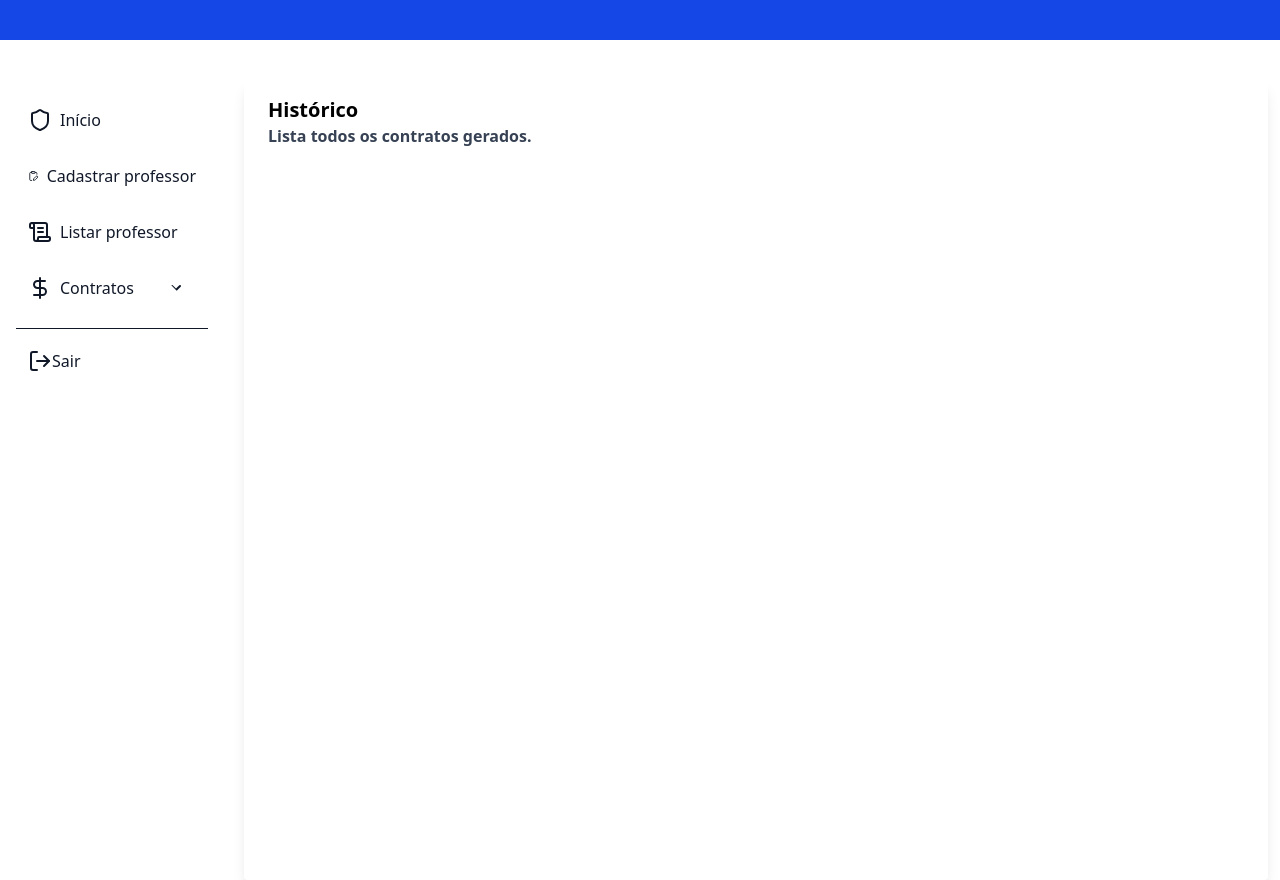
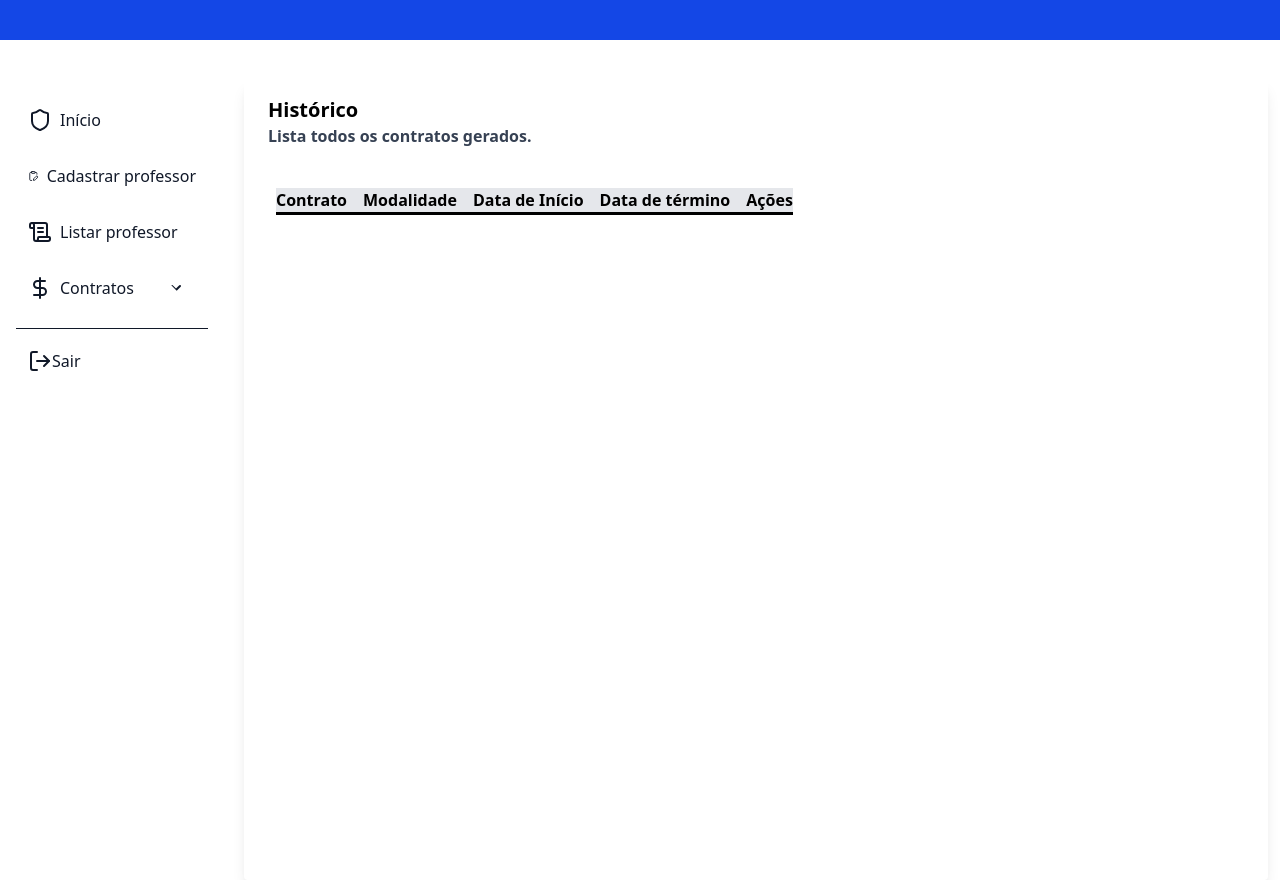
Before and after one commit to hgrgustavo/docentes-extraquadro, a Django app: page /menu/contratos/historico/ in a window 1280 px wide. Run offline with Django 5.2, Linux system fonts and the light colour scheme; tables that the repository leaves empty hold one stand-in row (values such as "Sample post"); data that the repository does not hold is empty; some libraries are stand-ins or nearby versions.

Commit message:
feat: working on history and contracts relation

```diff
--- a/docs/db_script.sql
+++ b/docs/db_script.sql
@@ -17,6 +17,7 @@ SET @OLD_SQL_MODE=@@SQL_MODE, SQL_MODE='ONLY_FULL_GROUP_BY,STRICT_TRANS_TABLES,N
 CREATE SCHEMA IF NOT EXISTS `db_controleextraquadro` ;
 USE `db_controleextraquadro` ;
 
+/*
 -- -----------------------------------------------------
 -- Table `db_controleextraquadro`.`usuario`
 -- -----------------------------------------------------
--- a/project/settings.py
+++ b/project/settings.py
@@ -80,7 +80,7 @@ DATABASES = {
         'ENGINE': 'django.db.backends.mysql',
         'NAME': 'db_controleextraquadro',
         'USER': 'root',
-        'PASSWORD': 'Gustavo@mysql69',
+        'PASSWORD': 'admin',
         'HOST': 'localhost',
         'PORT': '3306',
     }
--- a/website/models.py
+++ b/website/models.py
@@ -10,7 +10,7 @@ class ControlePagamento(models.Model):
         'Solicitacao', models.DO_NOTHING, default="")
     data_inicio = models.DateField()
     data_termino = models.DateField()
-    modalidade = models.CharField(max_length=45)
+    modalidade = models.CharField(max_length=45, default="hora-aula")
     curso_componentes = models.CharField(max_length=45)
     evento = models.CharField(max_length=45)
     solicitante = models.CharField(max_length=45)
--- a/website/templates/menu.html
+++ b/website/templates/menu.html
@@ -7,9 +7,6 @@
     <title>{% block title %}Home{% endblock %}</title>
     <script src="https://unpkg.com/lucide@latest"></script>
     <script src="https://cdn.jsdelivr.net/npm/@tailwindcss/browser@4"></script>
-    <link rel="stylesheet" href="https://cdn.datatables.net/2.2.2/css/dataTables.dataTables.css" />
-    <script src="https://cdn.datatables.net/2.2.2/js/dataTables.js"></script>
-    <script src="https://code.jquery.com/jquery-3.7.1.js" integrity="sha256-eKhayi8LEQwp4NKxN+CfCh+3qOVUtJn3QNZ0TciWLP4=" crossorigin="anonymous"></script>
     <script src="{% static 'js/fixes.js' %}" defer></script>
     <script src="{% static 'js/async.js' %}"></script>
 </head>
--- a/website/templates/menu_historico.html
+++ b/website/templates/menu_historico.html
@@ -9,7 +9,34 @@
         Lista todos os contratos gerados.
       </p>
     </div>
+    <div class="m-2 mt-10">
+      <table class="table-fixed text-left">
+        <thead class="bg-gray-200">
+            <tr class="flex gap-4 border-b-3 border-black text-center">
+                <th>Contrato</th>
+                <th>Modalidade</th>
+                <th>Data de Início</th>
+                <th>Data de término</th>
+                <th>Ações</th>
 
+            </tr>
+        </thead>
+        <tbody>
+          {% for c in contratos %}
+            <tr id="{{ c.id }}">
+                <td>{{ c.pdf.url }}</td>
+                <td>{{ modalidade }}</td>
+                <td>{{ c.data_inicio }}</td>
+                <td>{{ c.data_termino }}</td>
+                <td>
+                  <a href=""><i data-lucide="trash"></i></a>
+                  <a href=""><i data-lucide="cloud-upload"></i></a>
+                </td>
+            </tr>
+          {% endfor %}
+        </tbody>
+    </table>
+    </div>
   </div>
 </div>
 {% endblock %}
--- a/website/views.py
+++ b/website/views.py
@@ -112,3 +112,10 @@ class MenuHistorico(list.ListView):
     template_name = "menu_historico.html"
     context_object_name = "contratos"
     model = models.Solicitacao
+
+    def get_context_data(self, **kwargs):
+        # Correção: desembrulhar o **kwargs ao chamar o método da classe pai
+        context = super().get_context_data(**kwargs)
+        # Adicionar "modalidade" ao contexto
+        context["modalidade"] = models.ControlePagamento.objects.values("modalidade")
+        return context
```
